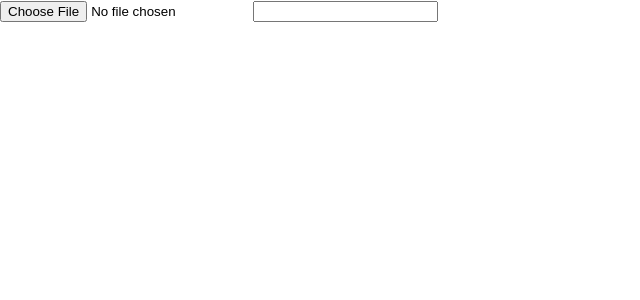
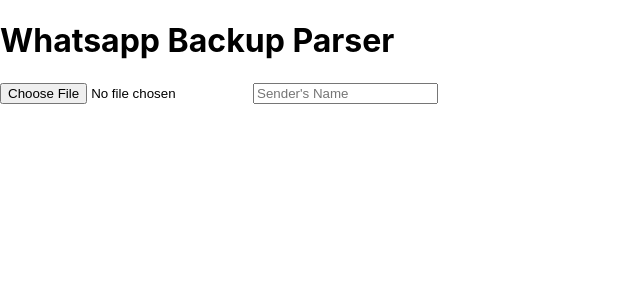
Before and after one commit to proRamLOGO/whatsapp-backup-parser, a React (Create React App) app: page / in a window 1280 px wide. Shown: the top 300 px of the page, without its empty margins (0-640 px from the left). Built offline with nearby package versions, Linux system fonts and the light colour scheme.

Commit message:
Chatroom sep

```diff
--- a/src/App.js
+++ b/src/App.js
@@ -1,8 +1,7 @@
-import logo from './logo.svg';
 import {React, useState} from 'react' ;
 import './styles/App.css';
-import Navbar from './Navbar';
-import Message from './Message';
+
+import ChatRoom from './ChatRoom.js' ;
 
 function App() {
 
@@ -26,7 +25,7 @@
       let message = text.substring(arr[i-1][2],arr[i][1]);
       let idx = message.indexOf(":");
       let senderValue = false;
-      if ( idx!=-1 ) {
+      if ( idx!==-1 ) {
         senderValue = message.substring(1,idx);
         message = message.substring(idx+2);
       }
@@ -57,22 +56,14 @@
 
   return (
     <div>
-      {/* <Navbar className="Navbar"/>
-      <h1>Hello All!</h1>
-      <h3>Learing React!!</h3> */}
-      <input type={"file"} id={"fileName"} content={"Choose Backup File"} onChange={(e) => showFile(e)} />
-      <input content={"Sender's Name"} onChange={ (e) => { setSender(e.target.value); console.log(sender) } } />
-      <div className="chatRoom" >
-      {
-        content.map( (message) => {
-          console.log(message);
-          return(
-            <Message content={message} sender={sender} />
-          )
-        } )
 
-      }
-      </div>
+      <h1>Whatsapp Backup Parser</h1>
+
+      <input type={"file"} id={"fileName"} placeholder={"Choose Backup File"} onChange={(e) => showFile(e)} />
+      <input placeholder={"Sender's Name"} onChange={ (e) => { setSender(e.target.value); console.log(sender) } } />
+
+      <ChatRoom content={content} sender={sender} />
+
     </div>
   );
 }
--- /dev/null
+++ b/src/ChatRoom.js
@@ -0,0 +1,20 @@
+import React from 'react'
+import Message from './Message.js';
+import './styles/ChatRoom.css';
+
+function ChatRoom( {content, sender} ) {
+    return (
+        <div className="chatRoom">
+        {
+            content.map( (message) => {
+            console.log(message);
+            return(
+                <Message content={message} sender={sender} />
+            )
+            } )
+        }
+        </div>
+    )
+}
+
+export default ChatRoom ;
--- a/src/styles/App.css
+++ b/src/styles/App.css
@@ -46,6 +46,6 @@
   }
 }
 
-.chatRoom {
+ChatRoom {
   background-image: url("../assets/bgimage.jpeg");
 }
--- /dev/null
+++ b/src/styles/ChatRoom.css
@@ -0,0 +1,3 @@
+.chatRoom {
+  background-image: url("../assets/bgimage.jpeg");
+}
--- a/src/styles/Message.css
+++ b/src/styles/Message.css
@@ -36,6 +36,7 @@
     width: fit-content;
     background-color: skyblue;
     color: #2f2f2f;
+    margin-top: 0px;
 }
 
 .time {
```
Also changed, not shown: 1 other file (tests, documents, lock files or other folders).
